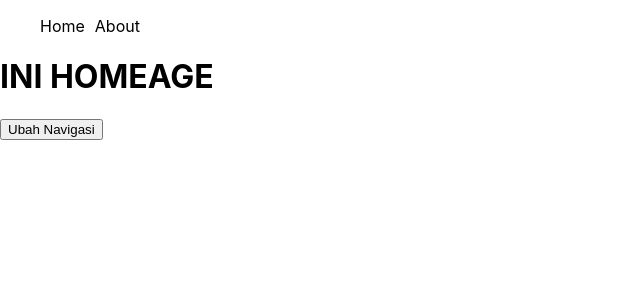
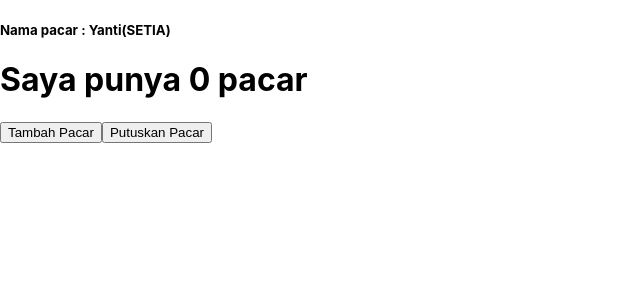
Before and after one commit to yuda25/learning-react, a React (Create React App) app: page / in a window 1280 px wide. Shown: the top 300 px of the page, without its empty margins (0-640 px from the left). Built offline with nearby package versions, Linux system fonts and the light colour scheme.

Commit message:
implement useEffect

```diff
--- a/src/App.js
+++ b/src/App.js
@@ -1,20 +1,25 @@
-import React, {useState} from 'react';
+import React, {useState, useEffect} from 'react';
 import './App.css';
-import NavigationBar from './components/NavigationBar';
 
 function App(){
 
-  const [Navbar, setNavbar] = useState("");
+const [PacarSaya, setPacarSaya] = useState(0);
+const [NamaPacar, setNamaPacar] = useState("");
 
-  const changeNavbar = () => {
-    setNavbar("My Contact");
+useEffect(() => {
+  if(PacarSaya > 1) {
+    setNamaPacar("Yanto Supriyadi(BOYO)");
+  } else {
+    setNamaPacar("Yanti(SETIA)")
   }
+},[PacarSaya])
 
   return (
     <div>
-        <NavigationBar navValue={Navbar}/>
-        <h1>INI HOMEAGE</h1>
-        <button onClick={() => changeNavbar()}>Ubah Navigasi</button>
+        <h5>Nama pacar : {NamaPacar}</h5>
+        <h1>Saya punya {PacarSaya} pacar</h1>
+        <button onClick={() => setPacarSaya((pref) => pref + 1)}>Tambah Pacar</button>
+        <button onClick={() => setPacarSaya((pref) => pref - 1)}>Putuskan Pacar</button>
     </div>
   );
 }
--- a/src/components/NavigationBar.js
+++ /dev/null
@@ -1,14 +0,0 @@
-import React from "react";
-
-const NavigationBar = (state) => {
-    return(
-        <div>
-            <ul style={{ listStyle: "none", display: "flex" }}>
-                <li style={{paddingRight: 10}}>Home</li>
-                <li>{!state.navValue ? "About" : state.navValue}</li>
-            </ul>
-        </div>
-    )
-}
-
-export default NavigationBar;
```
